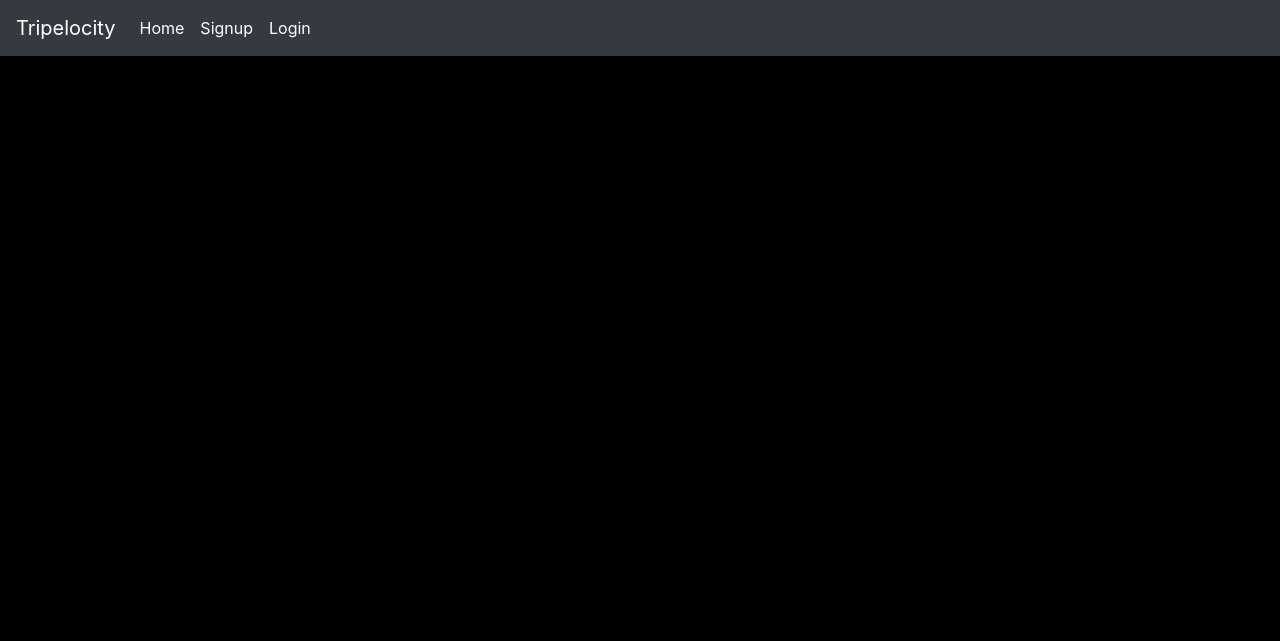
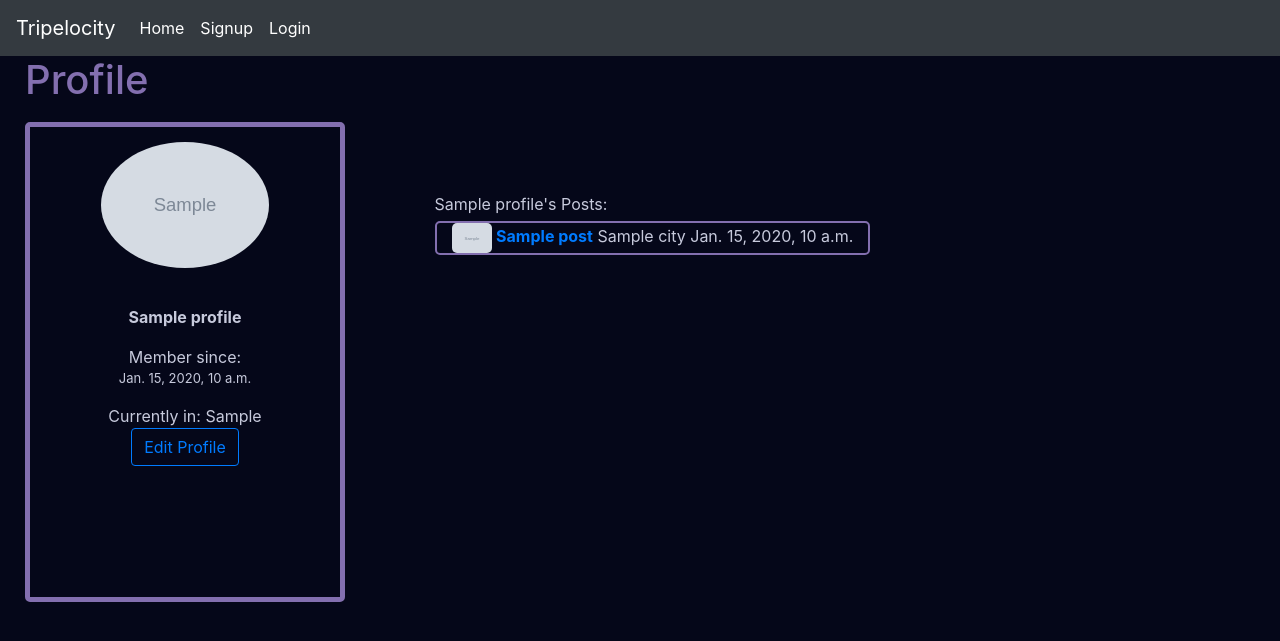
Before and after one commit to truengsuksilp/wayfarer, a Django app: page /profile/1/ in a window 1280 px wide. Shown: the top 641 px of the page. Run offline with Django 3.2, Linux system fonts and the light colour scheme; tables that the repository leaves empty hold one stand-in row (values such as "Sample post"); grey boxes marked "Sample" are stand-in pictures; style sheets or scripts are compiled from the project's sources; some libraries are stand-ins or nearby versions.

Commit message:
created profile page & adjusted models

```diff
--- a/main_app/models.py
+++ b/main_app/models.py
@@ -13,20 +13,25 @@ class Profile(Model):
     current_city = CharField(max_length=200)
     profile_picture = CharField(max_length=2000, default="https://media1.thehungryjpeg.com/thumbs2/ori_3686943_09tpyqe6r67ba765aheypmgvqo0vltfraf4ru77u_plane-icon.jpg")
 
+    def __str__(self):
+        return self.name
+
 class City (Model):
     name = CharField(max_length=250)
     country = CharField(max_length=250)
     picture = CharField(max_length = 1000)
 
+    def __str__(self):
+        return self.name
 
 class Post (Model):
-    title = CharField(max_length = 500)
+    title = CharField(max_length = 48)
     content = TextField(max_length=10000)
-    user = ForeignKey(User, on_delete=models.CASCADE, related_name="posts")
+    user = ForeignKey(Profile, on_delete=models.CASCADE, related_name="posts")
     city = ForeignKey(City, on_delete=models.CASCADE, related_name="posts")
     created_at = DateTimeField(auto_now_add=True)
 
     def __str__(self):
-        return self.user
+        return str(self.title)
     class Meta:
         ordering = ['created_at']
--- a/main_app/static/styles/main.scss
+++ b/main_app/static/styles/main.scss
@@ -1,9 +1,95 @@
 @import "./_variables/colors";
 
 // $light-purple: #836faf;
+* {
+    box-sizing: border-box;
+}
 body{
-    background-color: black;
+    background-color: $dark-black;
 }
 h1 {
     color: $light-purple;
 }
+p {
+    color: $light-gray;
+}
+
+div{
+    color: $light-gray;
+}
+
+#profile_page{
+    display: flex;
+    flex-direction: row;
+    flex-wrap: wrap;
+}
+
+#profile_box {
+    display: flex;
+    flex-direction: column;
+    align-items: center;
+    max-width: 25vw;
+    min-height: 60vh;
+    padding: 15px;
+    margin: 10px;
+    margin-right: 7vw;
+    border: 5px solid $light-purple;
+    border-radius: 5px;
+}
+
+#post_box {
+    margin-top: 10vh;
+    max-width: 75vw;
+    display: flex;
+    justify-content: flex-end;
+
+}
+.profile_header{
+    margin-left:25px;
+}
+
+.post_picture{
+    max-height: 5vh;
+    max-width: 5vh;
+    border-radius: 5px;
+}
+
+.posting {
+    margin: 5px 0;
+    border: 2px solid $light-purple;
+    border-radius:5px;
+}
+
+.profile_pic{
+    max-width: 60%;
+    max-height: 60%;
+    border-radius: 50%;
+    justify-content: center;
+}
+
+.member{
+    font-size: small;
+}
+
+@media only screen and (max-width: 420px) {
+    #profile_box {
+        max-width: 90vw;
+        display: flex;
+        margin: 5%;
+    }
+
+    .profile_pic{
+        min-width: 60%;
+        justify-content: center;
+    }
+
+    #post_box {
+        max-width: 95vw;
+        display: flex;
+    }
+
+    .hide_when_small{
+        display: none;
+    }
+
+}
--- a/main_app/templates/profile_detail.html
+++ b/main_app/templates/profile_detail.html
@@ -4,10 +4,38 @@
 
 {% block content %}
 
-<h1>
-
+<h1 class="profile_header">
+Profile
 </h1>
-
+<div id="profile_page" class="container-fluid">
+    <!-- user -->
+    <div id="profile_box">
+        <img class="profile_pic" src="{{profile.profile_picture}}" alt="User Image">
+        <div class="col-1"></div>
+        <span>   </span>
+        <b> <p>{{profile.name}}</p> </b>
+        <span>Member since: </span>
+        <p class="member">{{profile.join_date}}</p>
+        <span>Currently in: {{profile.current_city}}</span>
+        <button type="button" class="btn btn-outline-primary">Edit Profile</button>
+    </div>
+    <!-- posts -->
+    <div id="post_box">
+        <div>
+            <div id="review_box ">
+            {{profile.name}}'s Posts:
+            {% for post in profile.posts.all %}
+                <div  class="col-12 posting">
+                 <img class="post_picture" src="{{profile.profile_picture}}" alt="User Image">
+                <b><a href="">{{post.title}}</a></b>
+                {{post.city}}
+                <span class="hide_when_small">{{post.created_at}}</span>
+                </div>
+            {% endfor %}
+            </div>
+        </div>
+    </div>
+</div>
 
 
 
--- a/main_app/views.py
+++ b/main_app/views.py
@@ -14,3 +14,8 @@ class Home(TemplateView):
 class Profile(DetailView):
     model = Profile
     template_name = "profile_detail.html"
+
+    def get_context(self, **kwargs):
+        context = super().get_context_data(**kwargs)
+        context["post"] = Post.objects.filter(user = Profile)
+        return context
```
Also changed, not shown: static/styles/main.css (+69 -1 lines), main_app/migrations/0003_alter_post_user.py (added), main_app/migrations/0004_alter_post_user.py (added), 1 other file.
